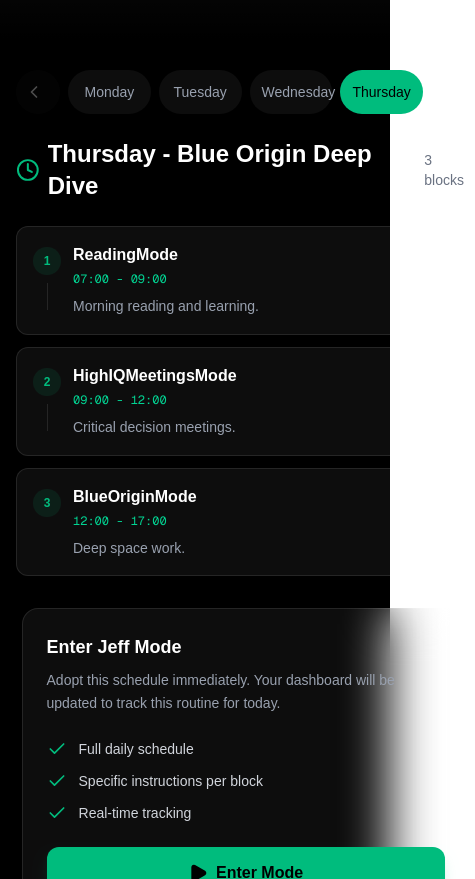
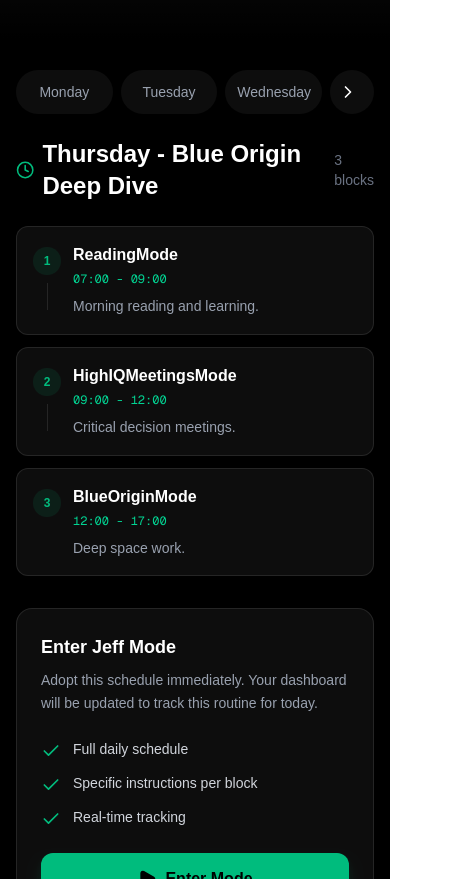
Before and after one commit to Garthbid/modes, a Next.js app: page /modes/bezos-123 in a window 390 px wide. Shown: the part 215-1094 px from the top of the page, 475 px wide, since content can reach past the window. Built offline with nearby package versions, Linux system fonts and the light colour scheme; grey boxes are pictures that could not be loaded.

Commit message:
Show 3 days with smart arrow navigation and fix text overflow

```diff
--- a/app/modes/[id]/page.tsx
+++ b/app/modes/[id]/page.tsx
@@ -16,10 +16,10 @@
     const [selectedDay, setSelectedDay] = useState<string>('Monday');
     const [dayStartIndex, setDayStartIndex] = useState(0);
 
-    const visibleDays = DAYS.slice(dayStartIndex, dayStartIndex + 4);
+    const visibleDays = DAYS.slice(dayStartIndex, dayStartIndex + 3);
 
     const handleNextDays = () => {
-        if (dayStartIndex + 4 < DAYS.length) {
+        if (dayStartIndex + 3 < DAYS.length) {
             setDayStartIndex(dayStartIndex + 1);
         }
     };
@@ -143,19 +143,8 @@
                     <div className="lg:col-span-2 space-y-6 md:space-y-8">
 
                         {/* Day Tabs */}
-                        {/* Day Tabs */}
                         <div className="relative flex items-center gap-2">
-                            {/* Previous button */}
-                            <button
-                                onClick={handlePrevDays}
-                                disabled={dayStartIndex === 0}
-                                className="flex-shrink-0 p-2 rounded-full bg-white/5 hover:bg-white/10 disabled:opacity-30 disabled:cursor-not-allowed transition-colors"
-                                aria-label="Previous days"
-                            >
-                                <ChevronLeft className="w-5 h-5" />
-                            </button>
-
-                            <div className="flex-1 flex items-center gap-2 overflow-hidden">
+                            <div className="flex-1 flex items-center gap-2">
                                 {visibleDays.map((day) => {
                                     const isSelected = selectedDay === day;
                                     return (
@@ -173,15 +162,25 @@
                                 })}
                             </div>
 
-                            {/* Next button */}
+                            {/* Navigation button */}
+                            {dayStartIndex > 0 && (
+                                <button
+                                    onClick={handlePrevDays}
+                                    className="flex-shrink-0 p-2 rounded-full bg-white/5 hover:bg-white/10 transition-colors"
+                                    aria-label="Previous days"
+                                >
+                                    <ChevronLeft className="w-5 h-5" />
+                                </button>
+                            )}
+                            {dayStartIndex + 3 < DAYS.length && (
                                 <button
                                     onClick={handleNextDays}
-                                disabled={dayStartIndex + 4 >= DAYS.length}
-                                className="flex-shrink-0 p-2 rounded-full bg-white/5 hover:bg-white/10 disabled:opacity-30 disabled:cursor-not-allowed transition-colors"
+                                    className="flex-shrink-0 p-2 rounded-full bg-white/5 hover:bg-white/10 transition-colors"
                                     aria-label="Next days"
                                 >
                                     <ChevronRight className="w-5 h-5" />
                                 </button>
+                            )}
                         </div>
 
                         <div className="flex items-center justify-between">
@@ -202,12 +201,12 @@
                                             <div className="w-px h-full bg-white/10 my-2" />
                                         )}
                                     </div>
-                                    <div className="flex-1 min-w-0">
-                                        <h3 className="text-base sm:text-xl font-bold mb-1 sm:mb-2">{block.mode_name}</h3>
+                                    <div className="flex-1 min-w-0 overflow-hidden">
+                                        <h3 className="text-base sm:text-xl font-bold mb-1 sm:mb-2 truncate">{block.mode_name}</h3>
                                         <div className="text-xs sm:text-sm font-mono text-emerald-400 mb-2">
                                             {block.start_time.slice(0, 5)} - {block.end_time.slice(0, 5)}
                                         </div>
-                                        <p className="text-sm sm:text-base text-gray-400 leading-relaxed">{block.instructions}</p>
+                                        <p className="text-sm sm:text-base text-gray-400 leading-relaxed break-words">{block.instructions}</p>
                                     </div>
                                 </div>
                             ))}
@@ -217,25 +216,25 @@
                     {/* Right Column: Action Card */}
                     <div className="lg:col-span-1">
                         <div className="lg:sticky lg:top-24 bg-white/5 border border-white/10 rounded-2xl md:rounded-3xl p-6 md:p-8 space-y-6 md:space-y-8 backdrop-blur-xl mx-auto max-w-md lg:max-w-none">
-                            <div>
-                                <h3 className="text-lg md:text-xl font-bold mb-2">Enter {founder.display_name.split(' ')[0]} Mode</h3>
-                                <p className="text-gray-400 text-sm leading-relaxed">
+                            <div className="overflow-hidden">
+                                <h3 className="text-lg md:text-xl font-bold mb-2 break-words">Enter {founder.display_name.split(' ')[0]} Mode</h3>
+                                <p className="text-gray-400 text-sm leading-relaxed break-words">
                                     Adopt this schedule immediately. Your dashboard will be updated to track this routine for today.
                                 </p>
                             </div>
 
                             <div className="space-y-3 md:space-y-4">
-                                <div className="flex items-center gap-3 text-sm text-gray-300">
-                                    <Check className="w-5 h-5 text-emerald-500 flex-shrink-0" />
-                                    <span>Full daily schedule</span>
+                                <div className="flex items-start gap-3 text-sm text-gray-300">
+                                    <Check className="w-5 h-5 text-emerald-500 flex-shrink-0 mt-0.5" />
+                                    <span className="break-words">Full daily schedule</span>
                                 </div>
-                                <div className="flex items-center gap-3 text-sm text-gray-300">
-                                    <Check className="w-5 h-5 text-emerald-500 flex-shrink-0" />
-                                    <span>Specific instructions per block</span>
+                                <div className="flex items-start gap-3 text-sm text-gray-300">
+                                    <Check className="w-5 h-5 text-emerald-500 flex-shrink-0 mt-0.5" />
+                                    <span className="break-words">Specific instructions per block</span>
                                 </div>
-                                <div className="flex items-center gap-3 text-sm text-gray-300">
-                                    <Check className="w-5 h-5 text-emerald-500 flex-shrink-0" />
-                                    <span>Real-time tracking</span>
+                                <div className="flex items-start gap-3 text-sm text-gray-300">
+                                    <Check className="w-5 h-5 text-emerald-500 flex-shrink-0 mt-0.5" />
+                                    <span className="break-words">Real-time tracking</span>
                                 </div>
                             </div>
 
@@ -247,7 +246,7 @@
                                 <span className="truncate">Enter Mode</span>
                             </button>
 
-                            <p className="text-xs text-center text-gray-500 leading-relaxed">
+                            <p className="text-xs text-center text-gray-500 leading-relaxed break-words">
                                 You can switch back or change modes at any time.
                             </p>
                         </div>
```
Lines whose indentation alone changed are shown as unchanged.
